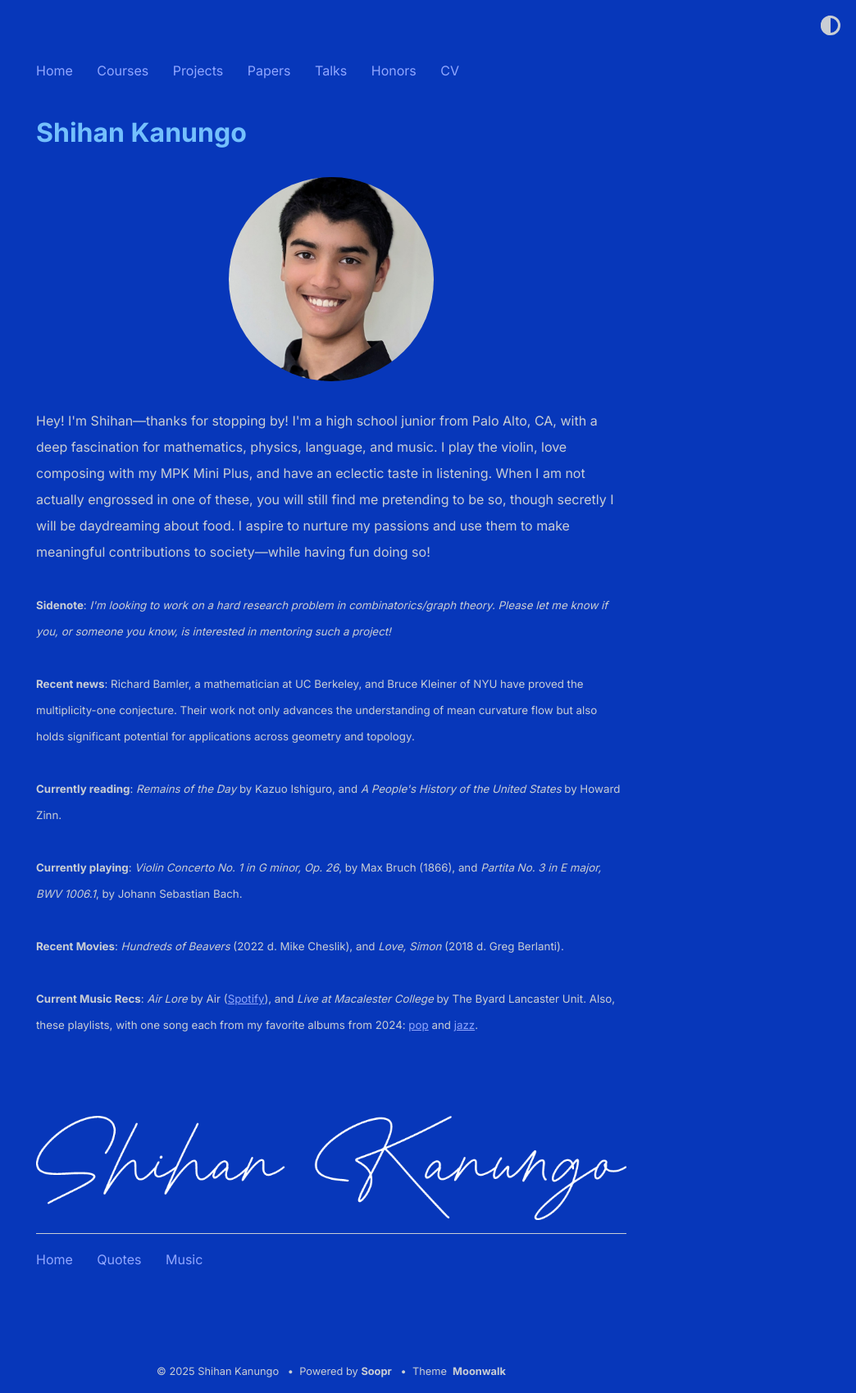
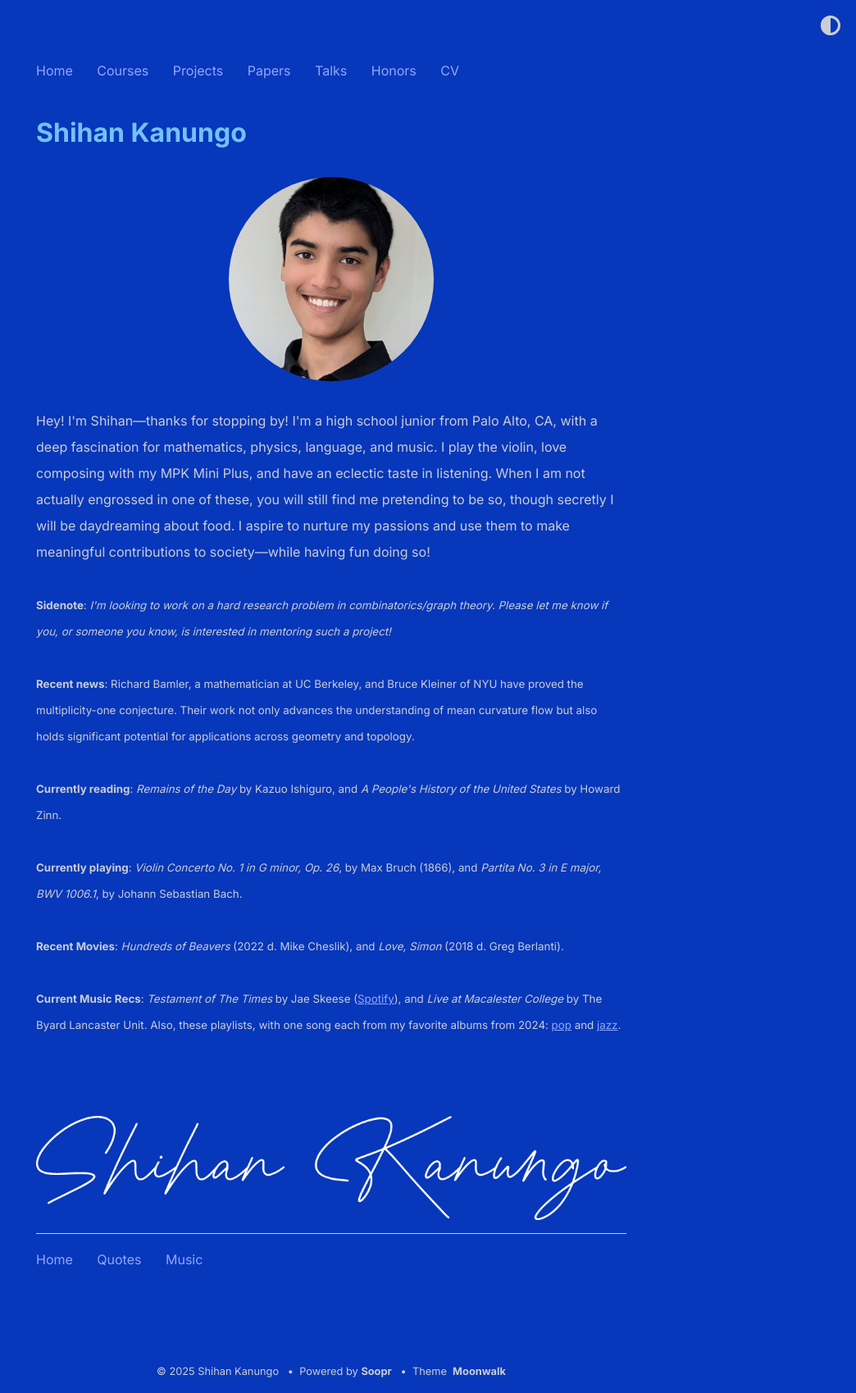
Before and after one commit to shihankanungo/shihankanungo.github.io, a Jekyll site: the page built from index.md, in a window 1280 px wide. Shown: the whole page at 82% size, without its empty margins (236-1280 px from the left). Built offline with Jekyll 4.4.1, drawn with Linux system fonts in a browser that asks for light colours.

Commit message:
Update _config.yml

```diff
--- a/_config.yml
+++ b/_config.yml
@@ -17,7 +17,7 @@
           <br /><br />
           <small><b>Recent Movies</b>: <i>Hundreds of Beavers</i> (2022 d. Mike Cheslik), and <i>Love, Simon</i> (2018 d. Greg Berlanti). </small>
           <br /><br />
-          <small><b>Current Music Recs</b>: <i>Air Lore</i> by Air (<a href="https://open.spotify.com/album/3ndLtSXmNP3Epk2PtXqLFT?si=mzrBbFYFS-CkNvXhUDBnIA">Spotify</a>), and <i>Live at Macalester College</i> by The Byard Lancaster Unit. Also, these playlists, with one song each from my favorite albums from 2024: <a href="https://open.spotify.com/playlist/0plT5tvEl6lVLrQDk0X3eu?si=fe06480b57f64999">pop</a> and <a href="https://open.spotify.com/playlist/5iHDUPHT30iNd4Feg0yg4f?si=737a0b1a27924789">jazz</a>. </small>
+          <small><b>Current Music Recs</b>: <i>Testament of The Times</i> by Jae Skeese (<a href="https://open.spotify.com/album/3VVpo8SytAfK04PdAWaxu9?si=Twb_W5gmTJmS4RDq_7IQbQ">Spotify</a>), and <i>Live at Macalester College</i> by The Byard Lancaster Unit. Also, these playlists, with one song each from my favorite albums from 2024: <a href="https://open.spotify.com/playlist/0plT5tvEl6lVLrQDk0X3eu?si=fe06480b57f64999">pop</a> and <a href="https://open.spotify.com/playlist/5iHDUPHT30iNd4Feg0yg4f?si=737a0b1a27924789">jazz</a>. </small>
           <br /><br /><br /><br />
 
   <img className="mt-8 md:mt-12 w-1/2 sm:w-1/3 lg:w-1/4" src="/signature.png" alt="signature of shihan" aria-hidden="true" />
```
